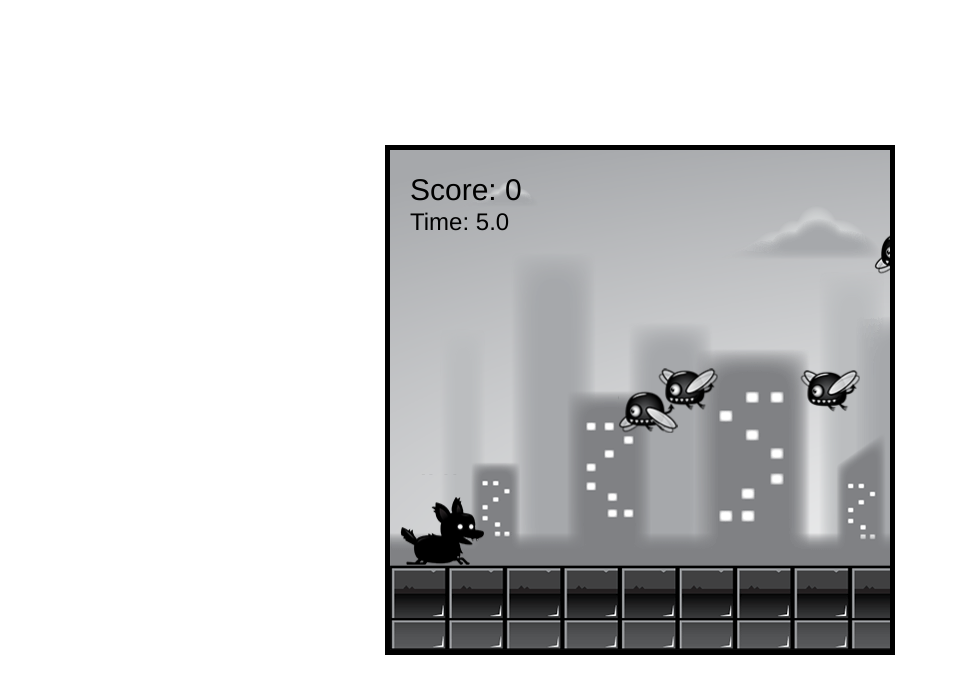
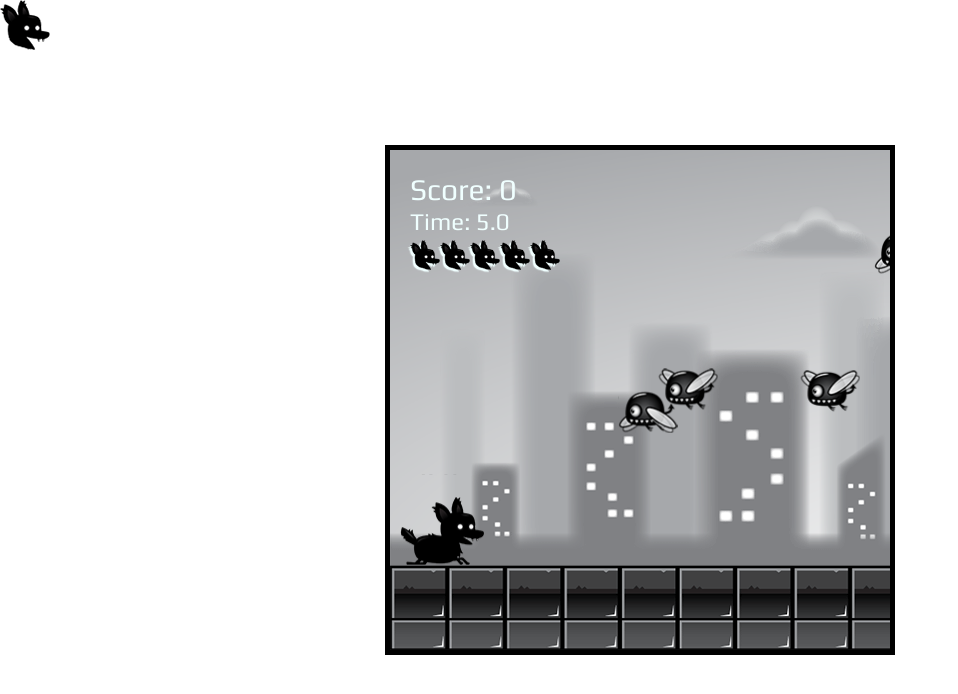
Before and after one commit to MADROCHA/JavaScript-Game-Tutorial-with-HTML-Canvas-Practice2022, a plain HTML site: page index.html in a window 1280 px wide. Shown: the whole page, without its empty margins (0-958 px from the left). Drawn offline with Linux system fonts and the light colour scheme.

Commit message:
player.lives_/UI_lives._fontType._/main.js_gameOver.lives_

```diff
--- a/UI.js
+++ b/UI.js
@@ -2,18 +2,30 @@ export class UI {
     constructor(game){
         this.game = game;
         this.fontSize = 30;
-        this.fontFamily = 'Helvetica';
+        this.fontFamily = 'Play';
+        this.livesImage = document.getElementById('lives');
     }
     draw(context){
         context.font = this.fontSize + 'px ' + this.fontFamily;
         context.textAlign = 'left';
-    context.fillStyle = this.fontColor;
+        context.fillStyle = this.game.fontColor;
         // SCORE
-    context.fillStyle = 'black';
+        context.fillStyle = 'azure';
         context.fillText('Score: ' + this.game.score, 20, 50);
         // TIMER
         context.font = this.fontSize * 0.8 + 'px ' + this.fontFamily;
         context.fillText('Time: ' + (this.game.time * 0.001).toFixed(1), 20 ,80);
+        // PLAYER LIVES
+        context.save()
+        context.fillStyle = 'azure';
+        context.shadowOffsetX = -2.2;
+        context.shadowOffsetY =  2.2;
+        context.shadowColor = 'azure';
+        context.shadowBlur = 0;
+        for (let i = 0; i < this.game.lives; i++){
+            context.drawImage(this.livesImage, 30* i + 20, 90, 30, 30)
+        }
+            context.restore();
     // GAME OVER MESSAGES
     if (this.game.gameOver){
         // 1st message
--- a/index.html
+++ b/index.html
@@ -5,6 +5,9 @@
     <meta http-equiv="X-UA-Compatible" content="IE=edge">
     <meta name="viewport" content="width=device-width, initial-scale=1.0">
     <title>JavaScript Game Tutorial with HTML Canvas</title>
+    <link rel="preconnect" href="https://fonts.googleapis.com">
+    <link rel="preconnect" href="https://fonts.gstatic.com" crossorigin>
+    <link href="https://fonts.googleapis.com/css2?family=Play:wght@400;700&display=swap" rel="stylesheet">
     <link rel="stylesheet" href="style.css">
 </head>
 <body>
@@ -23,6 +26,7 @@
     <img id="enemy_spider" src="src/enemy_spider_big.png" alt="">
 
     <img id="fire" src="src/fire.png" alt="">
+    <img id="lives" src="src/lives.png" alt="">
     <img id="collisionAnimation" src="src/boom.png" alt="">
 
     <script type="module" src="main.js"></script>
--- a/main.js
+++ b/main.js
@@ -36,6 +36,8 @@ window.addEventListener('load', function(){
             this.time = 0;
             this.maxTime = 10000;
             this.gameOver = false;
+
+            this.lives = 5;
             // PLAYER STATES_player.js
             this.player.currentState = this.player.states[0];
             this.player.currentState.enter();
--- a/player.js
+++ b/player.js
@@ -91,6 +91,8 @@ export class Player {
                 //  other collisions set player state to Hit.
                 } else {
                     this.setState(6, 0);
+                    this.game.lives--;
+                    if (this.game.lives <= 0) this.game.gameOver = true;
                 }
 
                 // COLLISION DETECTED
--- a/style.css
+++ b/style.css
@@ -12,6 +12,9 @@
     transform: translate(-50%, -50%);
     max-width: 100%;
     max-height: 100%;
+    font-family: 'Play', sans-serif;
+
+
 }
 
 #player, #layer1, #layer2, #layer3, #layer4, #layer5, #enemy_fly, #enemy_plant, #enemy_spider, #fire, #collisionAnimation {
```
Lines whose indentation alone changed are shown as unchanged.
